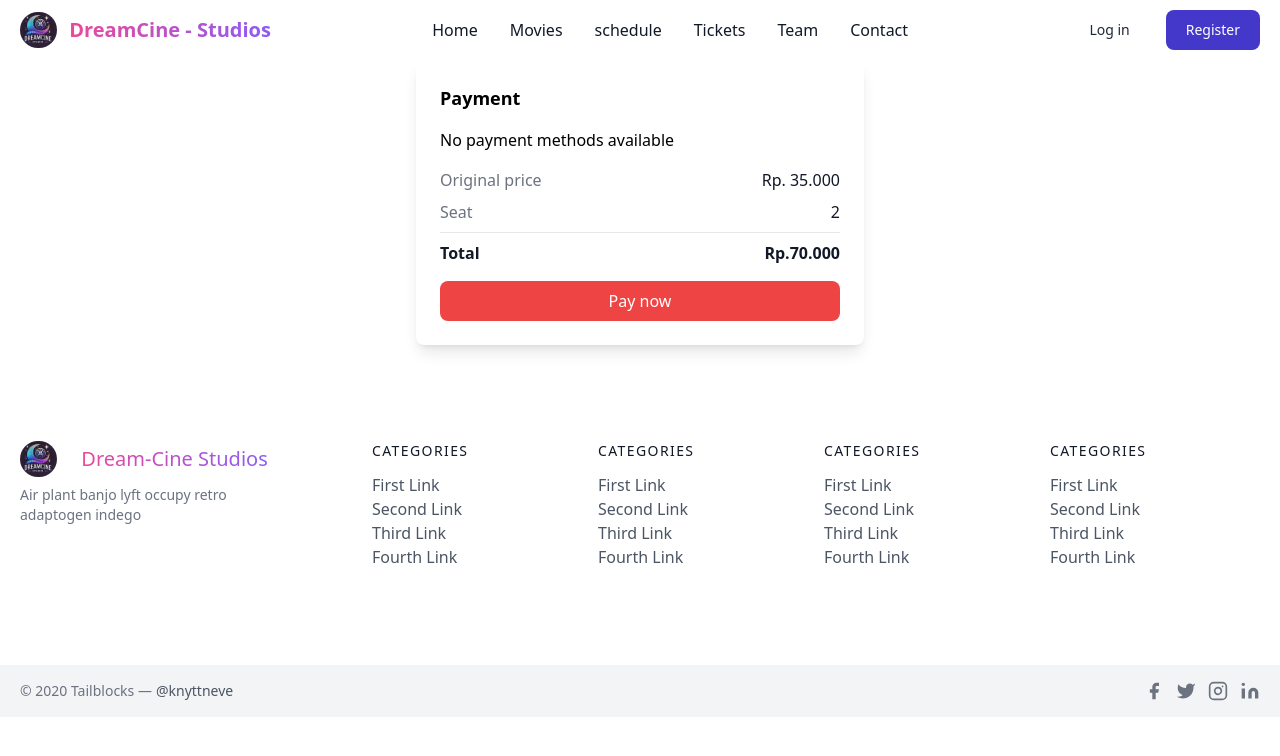
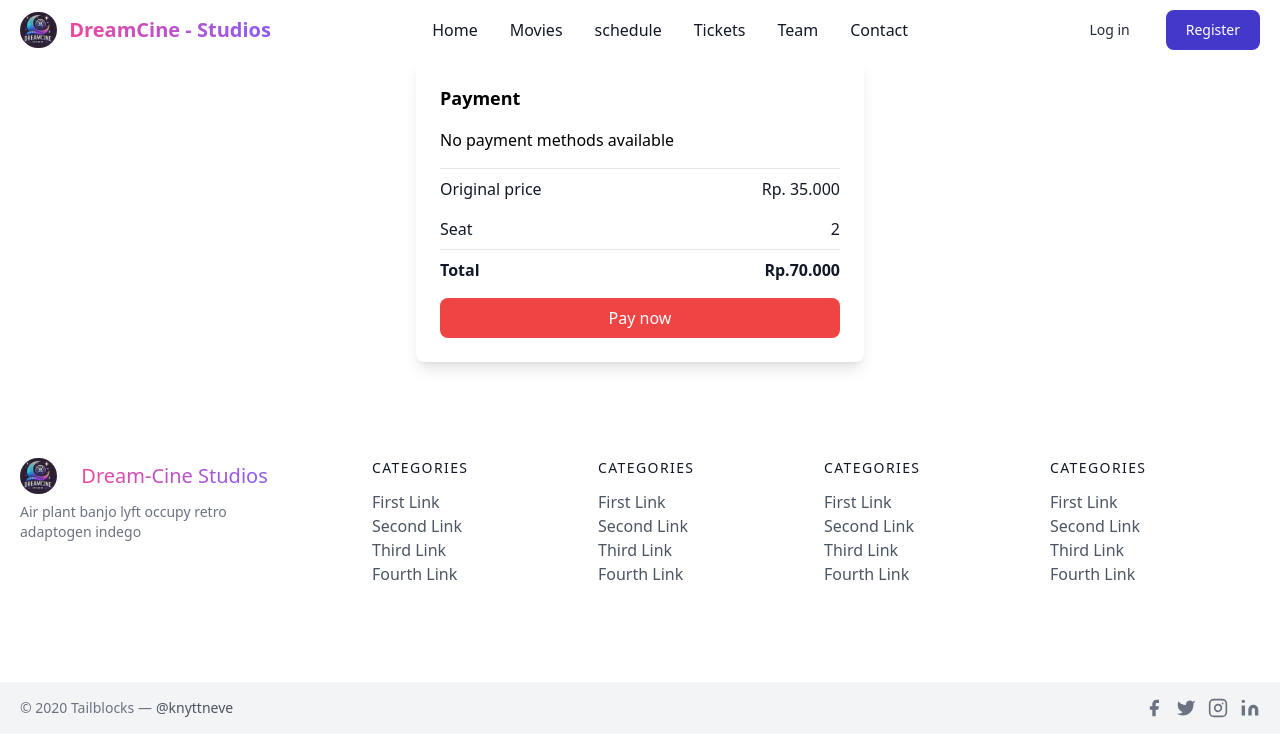
Before and after one commit to dreamcine-studio/dreamcine_studio_fe, a React (Vite) app: page /schedules in a window 1280 px wide. Shown: the top 756 px of the page. Built offline with nearby package versions, Linux system fonts and the light colour scheme; no server answers.

Commit message:
fix: payment

```diff
--- a/src/pages/public/Schedule/index.jsx
+++ b/src/pages/public/Schedule/index.jsx
@@ -71,23 +71,16 @@ export default function Payment() {
 
       {/* Order Summary */}
       <div className="space-y-2 mt-4">
-        {[
-          { label: "Original price", value: "Rp. 35.000" },
-          { label: "Seat", value: "2" },
-        ].map((item, index) => (
-          <dl key={index} className="flex items-center justify-between gap-4">
-            <dt className="text-base font-normal text-gray-500">
-              {item.label}
-            </dt>
-            <dd
-              className={`text-base font-medium ${
-                item.className || "text-gray-900"
-              }`}
-            >
-              {item.value}
-            </dd>
-          </dl>
-        ))}
+        <dl className="flex items-center justify-between gap-4 border-t border-gray-200 pt-2">
+          <dt className="text-base text-gray-900">Original price</dt>
+          <dd className="text-base text-gray-900">Rp. 35.000</dd>
+        </dl>
+
+        <dl className="flex items-center justify-between gap-4 border-gray-200 pt-2">
+          <dt className="text-base text-gray-900">Seat</dt>
+          <dd className="text-base text-gray-900">2</dd>
+        </dl>
+
         <dl className="flex items-center justify-between gap-4 border-t border-gray-200 pt-2">
           <dt className="text-base font-bold text-gray-900">Total</dt>
           <dd className="text-base font-bold text-gray-900">Rp.70.000</dd>
```
